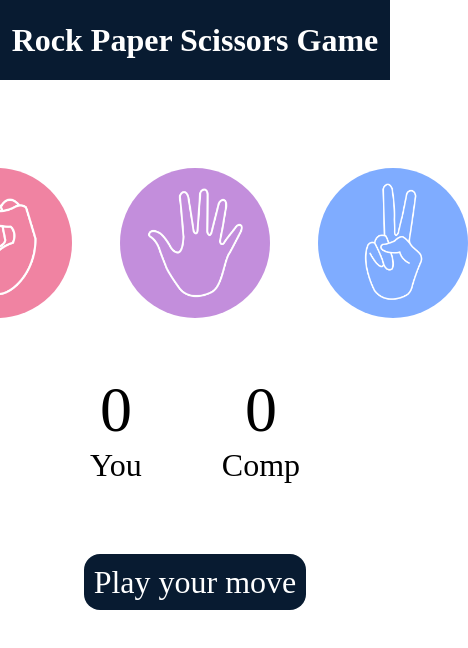
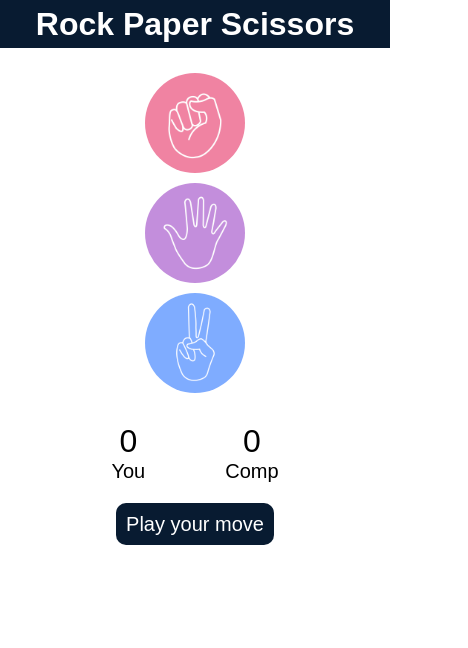
Before and after one commit to Developer-Abhi-stack/Rock-Paper-Scissors-Game, a plain HTML site: page index.html in a window 390 px wide. Shown: the whole page, 468 px wide, since content can reach past the window. Drawn offline with Linux system fonts and the light colour scheme.

Commit message:
Mobile responsive

```diff
--- a/style.css
+++ b/style.css
@@ -2,6 +2,7 @@
     padding: 0;
     margin: 0;
     text-align: center;
+    font-family: Arial, Helvetica, sans-serif;
 }
 
 h1{
@@ -30,7 +31,7 @@ h1{
     justify-content: center;
     align-items: center;
     gap: 3rem;
-    margin-top: 5rem;
+    margin-top: 25px;
 }
 
 img{
@@ -66,3 +67,58 @@ img{
     border-radius: 1rem;
     padding: 10px;
 }
+
+@media only screen and (max-width: 600px) {
+    h1{
+        background-color: #081b31;
+        color: white;
+        height: 3rem;
+        line-height: 3rem;
+    }
+    .choices{
+        display: flex;
+        flex-direction: column;
+        gap: 10px;
+    }
+    .choice{
+        height: 100px;
+        width: 100px;
+        display: flex;
+        border-radius: 50%;
+        justify-content: center;
+        align-items: center;
+    }
+    img{
+        height: 100px;
+        width: 100px;
+        object-fit: cover;
+        border-radius: 50%;
+    }
+    .score-board{
+        display: flex;
+        justify-content: center;
+        align-items: center;
+        font-size: 20px;
+        margin-top: 30px;
+        gap: 5rem;
+    }
+
+    #user-score, #comp-score{
+        font-size: 2rem;
+    }
+
+    .msg-container{
+        margin-top: 30px;
+    }
+
+    #msg{
+        background-color: #081b31;
+        color: white;
+        font-size: 20px;
+        display: inline;
+        border-radius: 10px;
+        padding: 10px;
+    }
+
+
+}
```
Also changed, not shown: script.js (+15 -16 lines).
